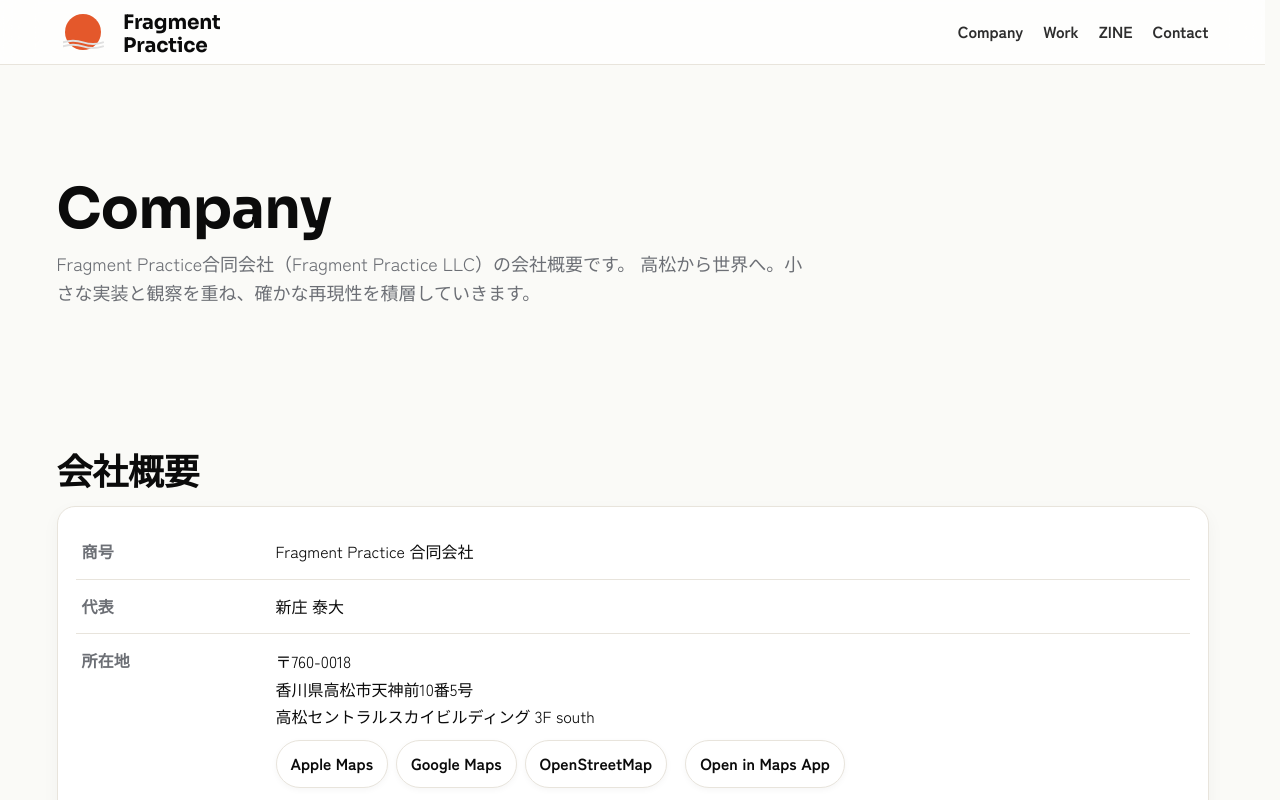
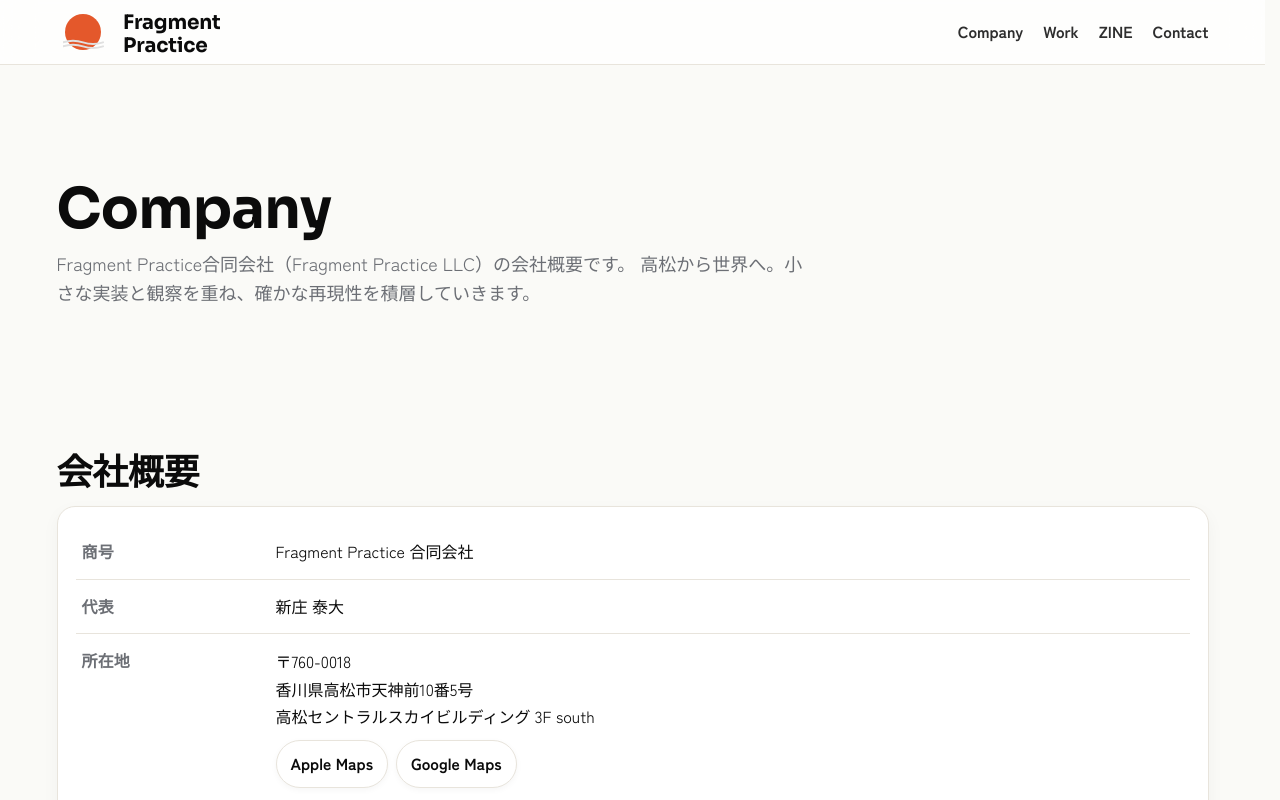
Before and after one commit to yasufrag/fragmentpractice.com, a Next.js app: page /company in a window 1280 px wide. Shown: the top 800 px of the page. Built offline with nearby package versions, Linux system fonts and the light colour scheme.

Commit message:
commit fragmentpractice.com

```diff
--- a/src/app/company/page.tsx
+++ b/src/app/company/page.tsx
@@ -81,13 +81,6 @@ export default function CompanyPage() {
                   <a className="chip" href={links.google} target="_blank" rel="noopener noreferrer">
                     Google&nbsp;Maps
                   </a>
-                  <a className="chip" href={links.osm} target="_blank" rel="noopener noreferrer">
-                    OpenStreetMap
-                  </a>
-                  {/* モバイル向けダイレクト起動（非対応環境では無視されます） */}
-                  <a className="chip ghost" href={links.geo}>
-                    Open in Maps App
-                  </a>
                 </div>
               </dd>
             </div>
```
